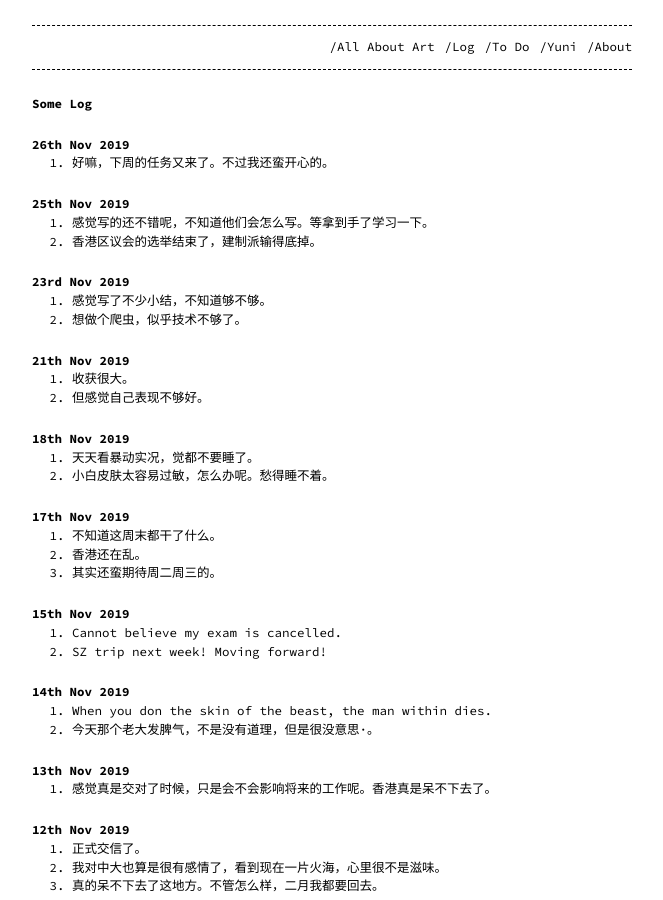
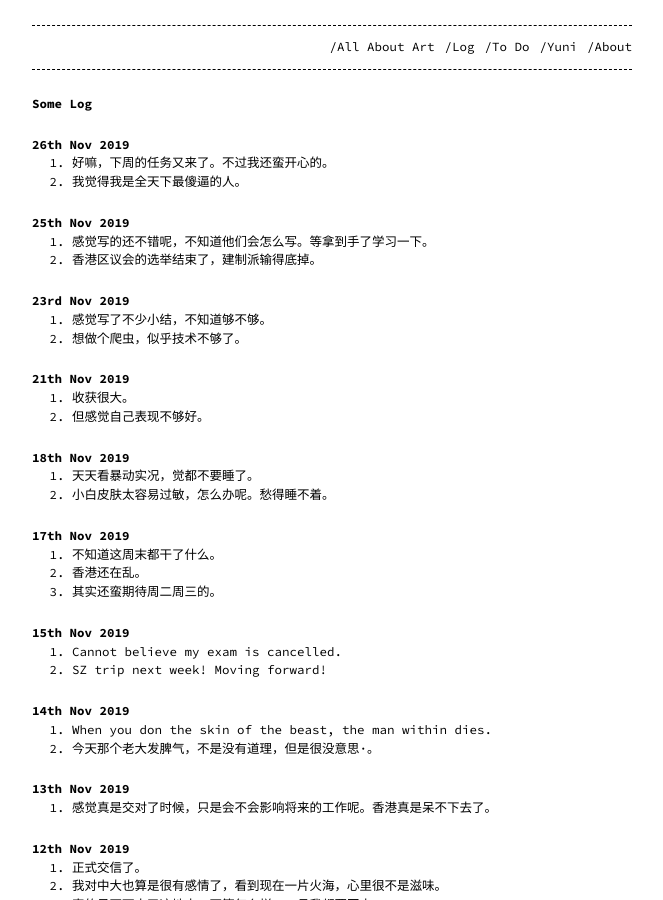
Before and after one commit to 912828qj2/912828qj2.github.io, a Jekyll site: the page built from log.md, in a window 1280 px wide and 900 px high. Shown: the whole window, without its empty margins (308-971 px from the left). Built offline with Jekyll 4.4.1, drawn with Linux system fonts in a browser that asks for light colours.

Commit message:
Update log.md

```diff
--- a/log.md
+++ b/log.md
@@ -9,6 +9,7 @@ permalink: /log/
 ### 26th Nov 2019
 
 1. 好嘛，下周的任务又来了。不过我还蛮开心的。
+2. 我觉得我是全天下最傻逼的人。
 
 ### 25th Nov 2019
 
```
